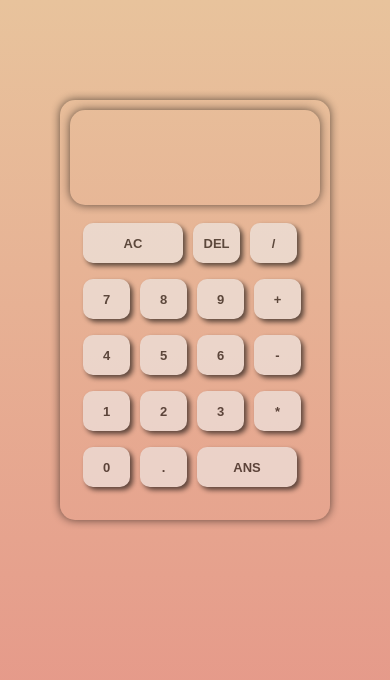
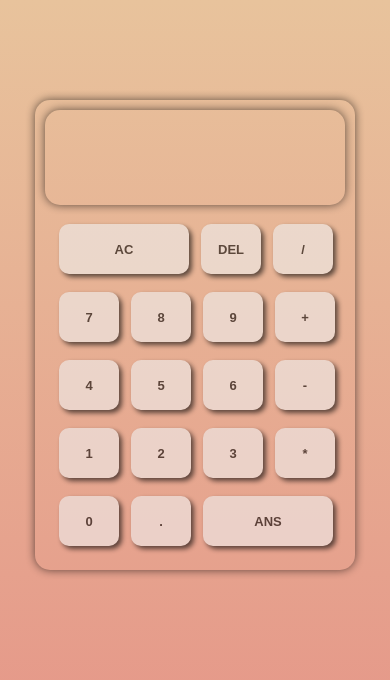
Before and after one commit to shreya5xiii/Calculator, a plain HTML site: page index.html in a window 390 px wide. Drawn offline with Linux system fonts and the light colour scheme.

Commit message:
Update style.css

```diff
--- a/style.css
+++ b/style.css
@@ -55,9 +55,9 @@ body{
 
 @media (max-width:500px){
     #main{
-        width:250px;
-        height:400px;
-       margin-top: 100px;
+        width:300px;
+        height:450px;
+        margin-top: 100px;
 
     }
     #display{
@@ -67,14 +67,14 @@ body{
 
     }
     .block{
-        width: 47px;
-        height:40px;
-        margin: 3px;
+        width: 60px;
+        height:50px;
+        margin: 4px;
         font-size: 13px;
 
       }
       .long{
-        width: 100px;
+        width: 130px;
     }
     #display div{
 
```
